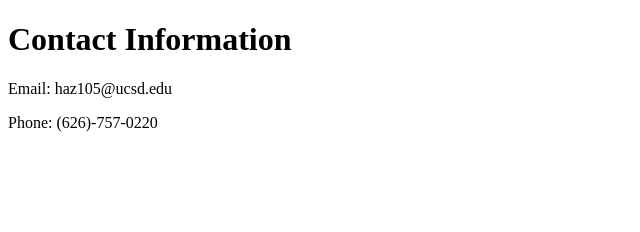
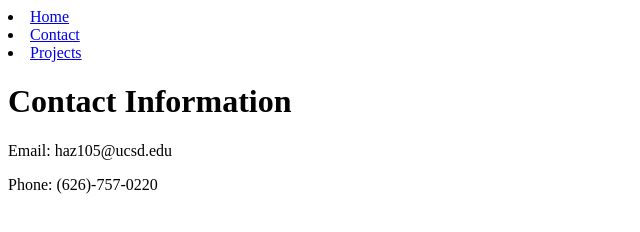
Before and after one commit to haz105/portfolio, a plain HTML site: page contact/index.html in a window 1280 px wide. Shown: the whole page, without its empty margins (0-640 px from the left). Drawn offline with Linux system fonts and the light colour scheme.

Commit message:
Page navigation
Add links to navigate between each page

```diff
--- a/contact/index.html
+++ b/contact/index.html
@@ -5,6 +5,11 @@
     <meta name="viewport" content="width=device-width, initial-scale=1.0">
     <title>Contact Information</title>
 </head>
+<nav class="navbar">
+    <li><a href="index.html">Home</a></li>
+    <li><a href="contact/index.html">Contact</a></li>
+    <li><a href="projects/index.html">Projects</a></li>
+</nav>
 <body>
     <h1>Contact Information</h1>
     <p>Email: haz105@ucsd.edu</p>
```
Also changed, not shown: index.html (+5 -0 lines), projects/index.html (+5 -0 lines).
